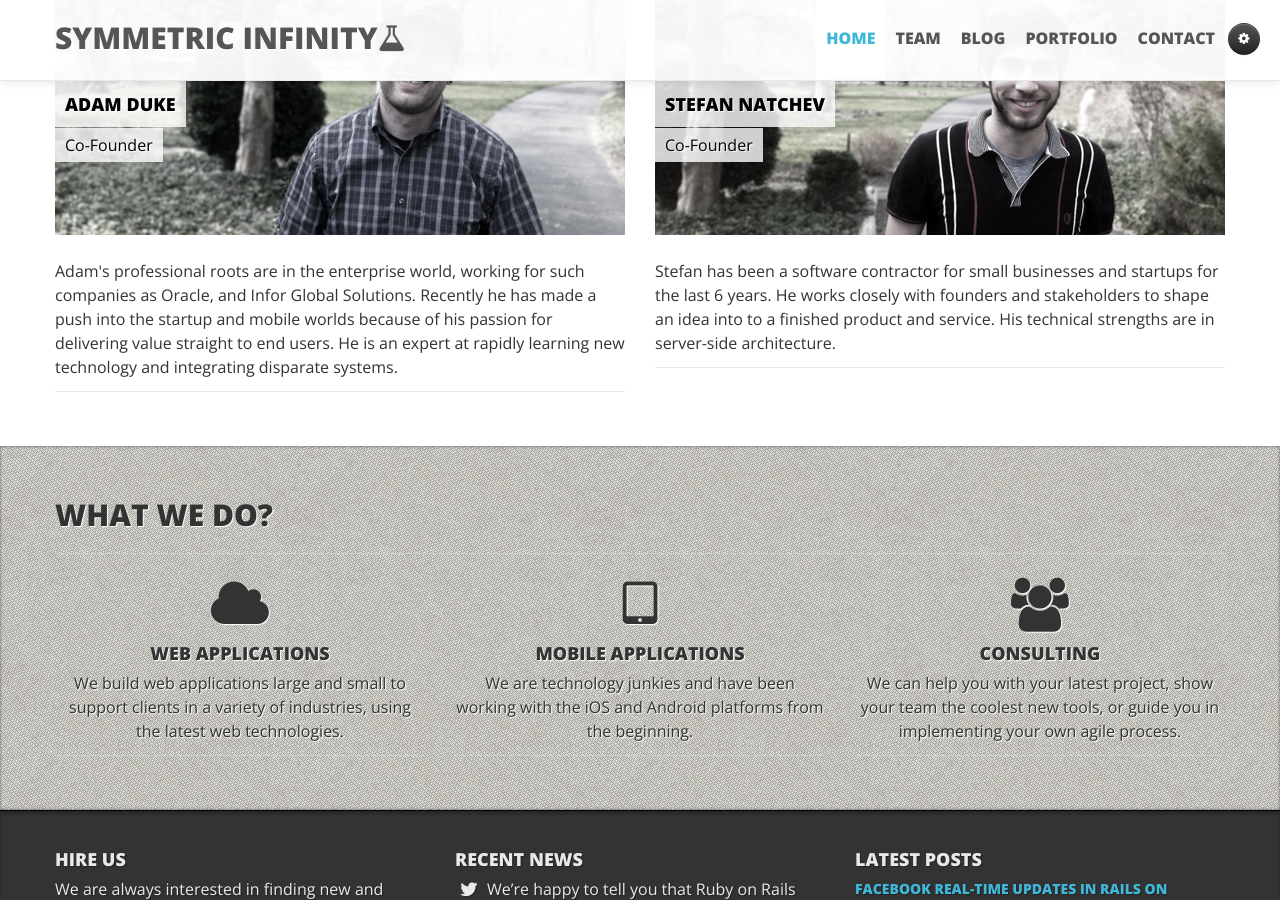
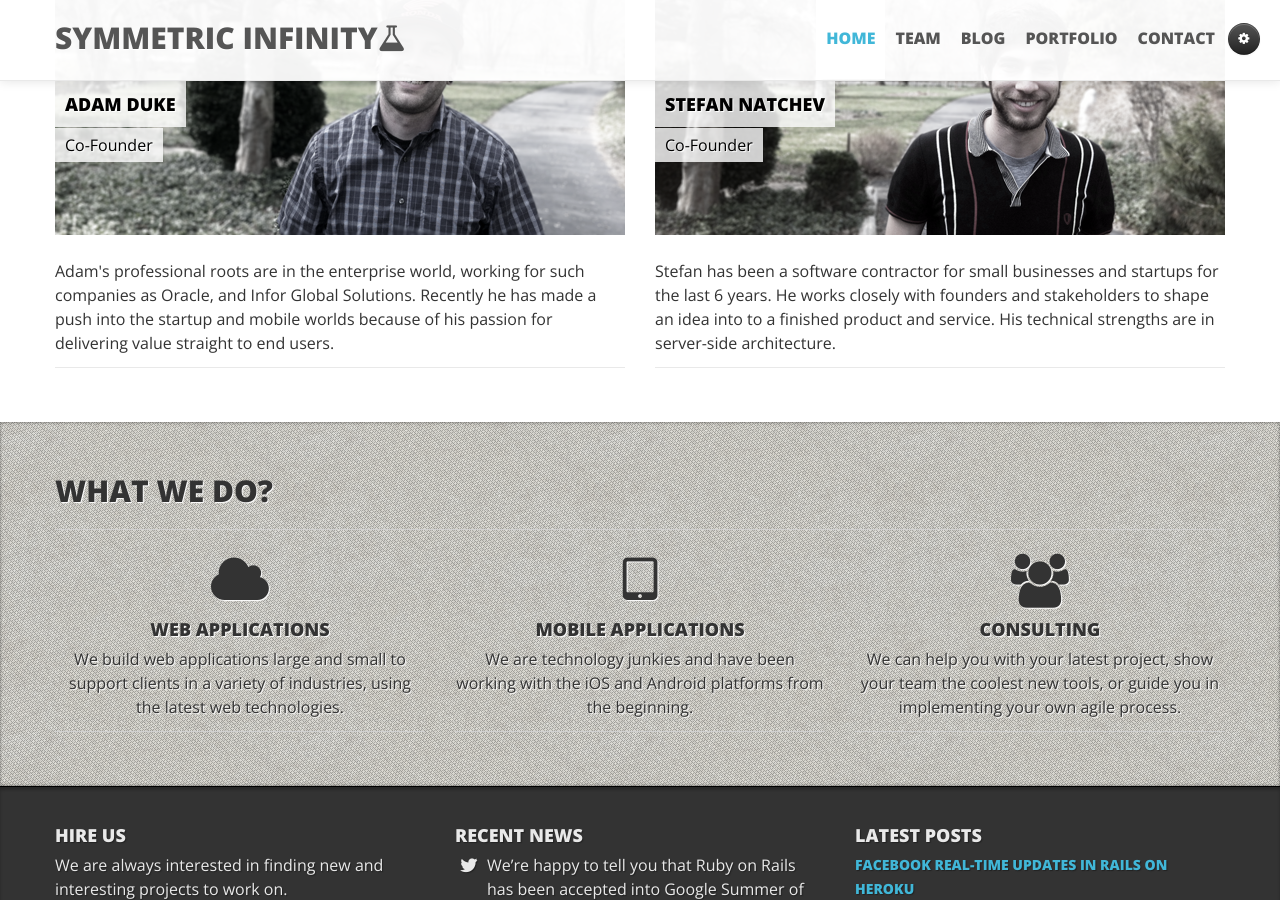
Before and after one commit to SymmetricInfinity/symmetricinfinity.github.com, a Jekyll site: the page built from index.html, in a window 1280 px wide and 900 px high, scrolled down 811 px. Built offline with Jekyll 4.4.1, drawn with Linux system fonts in a browser that asks for light colours; Markdown is read by kramdown in place of the engine named in the settings.

Commit message:
remove some bad copy

```diff
--- a/index.html
+++ b/index.html
@@ -64,7 +64,7 @@ active_id: home
           </figcaption>
         </figure>
       <!--</a>-->
-      <p>Adam's professional roots are in the enterprise world, working for such companies as Oracle, and Infor Global Solutions. Recently he has made a push into the startup and mobile worlds because of his passion for delivering value straight to end users. He is an expert at rapidly learning new technology and integrating disparate systems.</p>
+      <p>Adam's professional roots are in the enterprise world, working for such companies as Oracle, and Infor Global Solutions. Recently he has made a push into the startup and mobile worlds because of his passion for delivering value straight to end users.</p>
       </li>
       <li class="span6">
       <!--<a href="about.html">-->
```
